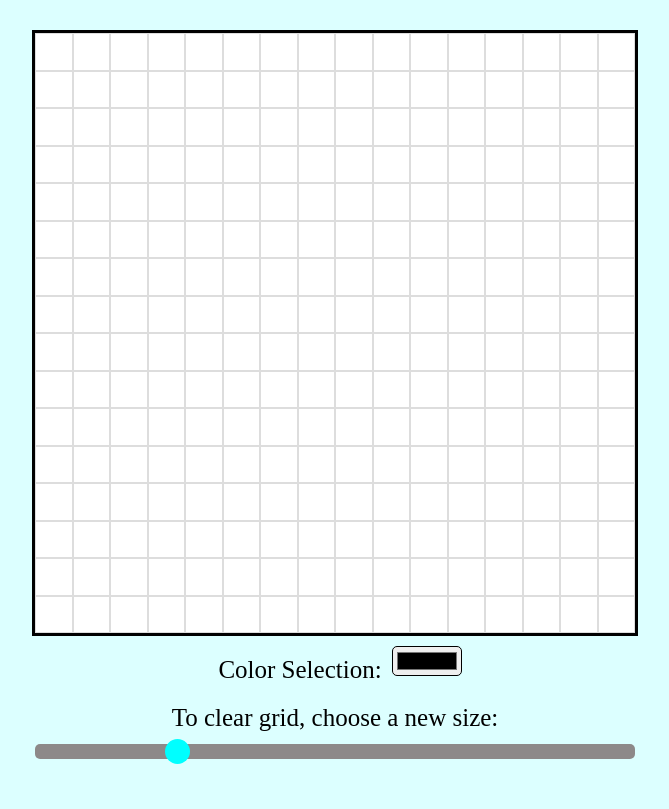
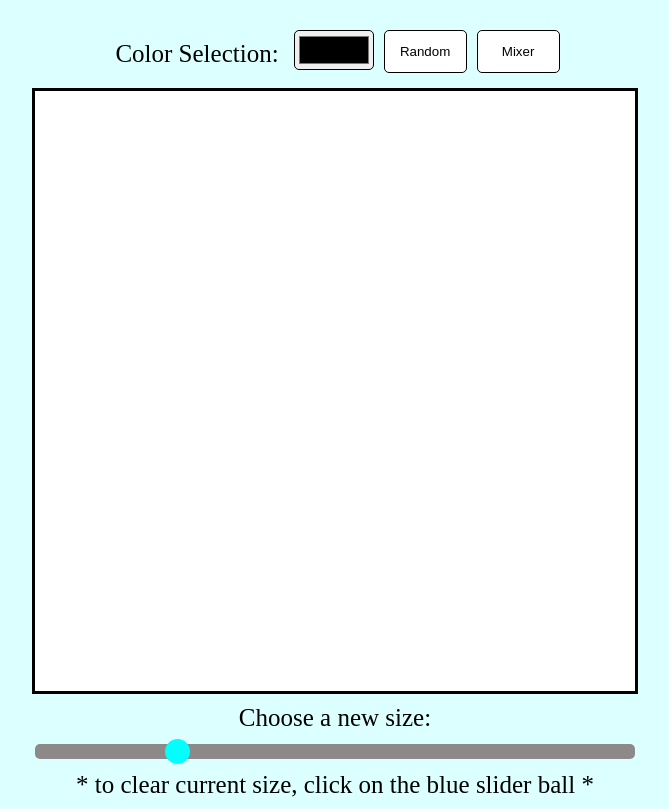
Before and after one commit to alishaedington/etchasketch, a plain HTML site: page index.html in a window 1280 px wide. Shown: the part 95-904 px from the top of the page, without its empty margins (305-974 px from the left). Before the commit the page ends 864 px from the top, so only its background shows below. Drawn offline with Linux system fonts and the light colour scheme.

Commit message:
Added other color options and a clear current size option.

```diff
--- a/index.html
+++ b/index.html
@@ -11,21 +11,21 @@
     <h1>
         Etch-A-Sketch
     </h1>
-
-    <div id='container'></div>
-
     <div class='colorpicker'>
         <p>Color Selection:</p>
         <input type="color" id="colorpicker" value="#000000">
+        <button id='random'>Random</button>
+        <button id='mixer'>Mixer</button>
+    </div>
+    <div id='container'></div>
 
-    </div>
 
-    <p>To clear grid, choose a new size:</p>
+    <p>Choose a new size:</p>
 
     <div class="slidecontainer">
         <input type="range" min="2" max="64" value="16" class="slider" id="myRange">
     </div>
-
+    <p>* to clear current size, click on the blue slider ball *</p>
 
     <script src="javascript.js"></script>
 </body>
--- a/javascript.js
+++ b/javascript.js
@@ -8,21 +8,35 @@ function makeRows(rows, cols) {
         let cell = document.createElement("div");
         container.appendChild(cell).className = "grid-item";
     };
-};
+}
 
 function getRandomColor() {
+    let letters = '0123456789ABCDEF';
+    let color = '#';
+    for (let i = 0; i < 6; i++) {
+        color += letters[Math.floor(Math.random() * 16)];
+    }
+    return color;
+}
+
+function randomColor() {
     var letters = '0123456789ABCDEF';
     var color = '#';
     for (var i = 0; i < 6; i++) {
         color += letters[Math.floor(Math.random() * 16)];
     }
-    return color;
+    const colorChange = container.querySelectorAll('div');
+    colorChange.forEach(div => div.addEventListener('mouseover', (event) => {
+        event.target.style.backgroundColor = color;
+    }));
 }
 
-function removeGrid(container) {
-    while (container.firstChild) {
-        container.removeChild(container.firstChild);
-    }
+
+function newColorEverySquare() {
+    const colorChange = container.querySelectorAll('div');
+    colorChange.forEach(div => div.addEventListener('mouseover', (event) => {
+        event.target.style.backgroundColor = getRandomColor();
+    }));
 }
 
 function colorChange() {
@@ -32,7 +46,13 @@ function colorChange() {
     }));
 }
 
-var slider = document.getElementById("myRange");
+function removeGrid(container) {
+    while (container.firstChild) {
+        container.removeChild(container.firstChild);
+    }
+}
+
+let slider = document.getElementById("myRange");
 
 document.getElementById('myRange').addEventListener('change', function () {
     let size = this.value;
@@ -41,6 +61,28 @@ document.getElementById('myRange').addEventListener('change', function () {
     colorChange();
 });
 
+document.getElementById('myRange').addEventListener('click', function () {
+    let size = this.value;
+    removeGrid(container);
+    makeRows(size, size);
+    colorChange();
+});
+
+document.getElementById('random').addEventListener('click', function () {
+    randomColor();
+});
+
+document.getElementById('colorpicker').addEventListener('change', function () {
+    colorChange();
+});
+
+document.getElementById('colorpicker').addEventListener('click', function () {
+    colorChange();
+});
+
+document.getElementById('mixer').addEventListener('click', function () {
+    newColorEverySquare();
+})
 
 
 makeRows(16, 16);
--- a/styles.css
+++ b/styles.css
@@ -16,7 +16,7 @@
 
   .grid-item {
     padding: 1px;
-    border: 1px solid #ddd;
+    border: none;
     text-align: center;
     background: white;
   }
@@ -50,10 +50,12 @@
 
   #colorpicker {
     appearance: none;
-    height: 30px;
-    width: 70px;
+    height: 40px;
+    width: 80px;
     border: 1px solid black;
     border-radius: 5px;
+    margin-left: 5px;
+    margin-right: 5px;
   }
 
   .colorpicker {
@@ -66,3 +68,21 @@
     display: flex;
     justify-content: center;
   }
+  #random {
+    height: 43px;
+    width: 83px;
+    margin-left: 5px;
+    margin-right: 5px;
+    border: 1px solid black;
+    border-radius: 5px;
+    background-color: white;
+  }
+  #mixer {
+    height: 43px;
+    width: 83px;
+    margin-left: 5px;
+    margin-right: 5px;
+    border: 1px solid black;
+    border-radius: 5px;
+    background-color: white;
+  }
```
